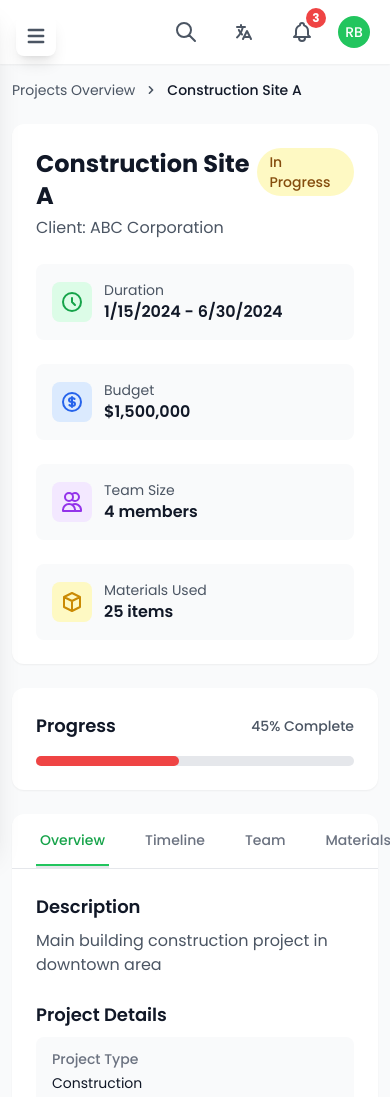
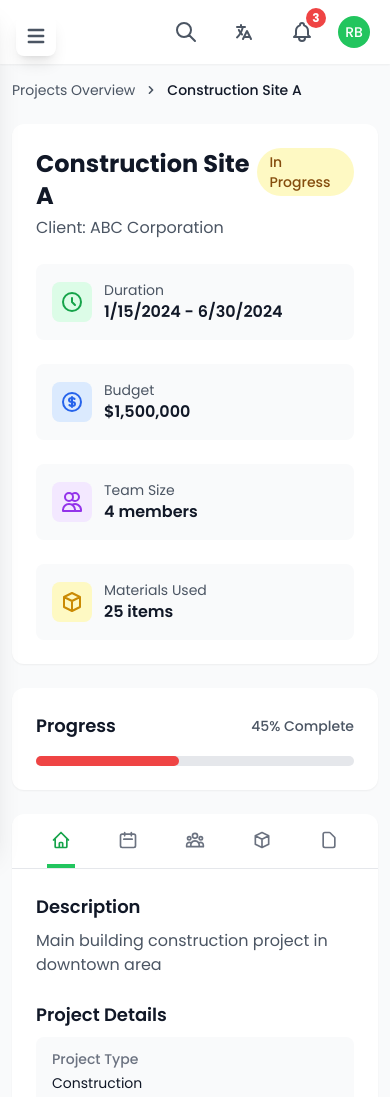
Before and after one commit to rachidfrex/construction-management-app, a React (Vite) app: page /projects/1 in a window 390 px wide. Shown: the top 1097 px of the page. Built offline with nearby package versions, Linux system fonts and the light colour scheme.

Commit message:
feat: enhance ProjectDetails component with new tabs and file management features

```diff
--- a/src/pages/dashboard/ProjectDetails.tsx
+++ b/src/pages/dashboard/ProjectDetails.tsx
@@ -10,7 +10,17 @@ import {
   HiOutlineClock,
   HiOutlineCurrencyDollar,
   HiOutlineUsers,
-  HiOutlineCube,
+  HiOutlineHome,
+  HiOutlineCalendar,
+  HiOutlineUserGroup,
+  HiOutlineCube ,
+  HiOutlineDocumentText,
+  HiOutlinePhotograph,
+  HiOutlineDocument,
+  HiOutlineDownload,
+  HiOutlineTrash,
+  HiOutlineDocumentAdd,
+  HiOutlineCloudUpload
 } from 'react-icons/hi';
 import Sidebar from '../../components/dashboard/Sidebar';
 import Header from '../../components/dashboard/Header';
@@ -146,6 +156,33 @@ const ProjectDetails = () => {
     'Delayed': 'bg-red-100 text-red-800',
     'Canceled': 'bg-gray-100 text-gray-800'
   };
+  const tabs = [
+    {
+      id: 'overview',
+      label: t('projects.tabs.overview'),
+      icon: <HiOutlineHome className="w-5 h-5" />
+    },
+    {
+      id: 'timeline',
+      label: t('projects.tabs.timeline'),
+      icon: <HiOutlineCalendar className="w-5 h-5" />
+    },
+    {
+      id: 'team',
+      label: t('projects.tabs.team'),
+      icon: <HiOutlineUserGroup className="w-5 h-5" />
+    },
+    {
+      id: 'materials',
+      label: t('projects.tabs.materials'),
+      icon: <HiOutlineCube className="w-5 h-5" />
+    },
+    {
+      id: 'files',
+      label: t('projects.tabs.files'),
+      icon: <HiOutlineDocument className="w-5 h-5" />
+    }
+  ];
 
   return (
     <div className="min-h-screen bg-gray-50">
@@ -253,25 +290,29 @@ const ProjectDetails = () => {
           {/* Tabs */}
           <div className="bg-white rounded-xl shadow-sm">
           <div className="border-b border-gray-200">
-            <nav className="flex space-x-8 px-6" aria-label="Tabs">
-              {[
-                { id: 'overview', label: t('projects.tabs.overview') },
-                { id: 'timeline', label: t('projects.tabs.timeline') },
-                { id: 'team', label: t('projects.tabs.team') },
-                { id: 'materials', label: t('projects.tabs.materials') }
-              ].map((tab) => (
+          <nav
+  className="flex w-full"
+  aria-label="Tabs"
+>
+  <div className={`w-full flex md:justify-start  justify-around px-4 md:px-6 ${
+    direction === 'rtl'
+      ? 'md:space-x-8 md:space-x-reverse'
+      : 'md:space-x-8'
+  }`}>
+    {tabs.map((tab) => (
       <motion.button
         key={tab.id}
         onClick={() => setActiveTab(tab.id)}
-                  className={`py-4 px-1 border-b-2 font-medium text-sm relative ${
+        className={`flex flex-col md:flex-row items-center gap-1 md:gap-2 py-4 px-1 border-b-2 font-medium text-sm relative ${
           activeTab === tab.id
-                      ? ' text-green-600'
+            ? 'text-green-600 border-green-500'
             : 'border-transparent text-gray-500 hover:text-gray-700 hover:border-gray-300'
         }`}
         whileHover={{ y: -1 }}
         whileTap={{ y: 0 }}
       >
-                  {tab.label}
+        <span className="md:hidden">{tab.icon}</span>
+        <span className="hidden md:block whitespace-nowrap">{tab.label}</span>
         {activeTab === tab.id && (
           <motion.div
             className="absolute bottom-0 left-0 right-0 h-0.5 bg-green-500"
@@ -280,6 +321,7 @@ const ProjectDetails = () => {
         )}
       </motion.button>
     ))}
+  </div>
 </nav>
           </div>
 
@@ -467,6 +509,95 @@ const ProjectDetails = () => {
                     </div>
                   </div>
                 )}
+                {activeTab === 'files' && (
+                  <div className="space-y-6">
+                    <div className="flex items-center justify-between mb-6">
+                      <h3 className="text-lg font-semibold text-gray-900">
+                        {t('projects.details.documents')}
+                      </h3>
+                      <motion.button
+                        whileHover={{ scale: 1.02 }}
+                        whileTap={{ scale: 0.98 }}
+                        className="flex items-center gap-2 text-sm text-green-600 hover:text-green-700"
+                      >
+                        <HiOutlineCloudUpload className="w-5 h-5" />
+                        {t('projects.form.uploadFiles')}
+                      </motion.button>
+                    </div>
+
+                    {project.files && project.files.length > 0 ? (
+                      <div className="grid grid-cols-1 md:grid-cols-2 lg:grid-cols-3 gap-4">
+                        {project.files.map((file) => (
+                          <motion.div
+                          key={file.id}
+                          initial={{ opacity: 0 }}
+                          animate={{ opacity: 1 }}
+                          className="bg-white border border-gray-200 rounded-lg p-4 transition-shadow"
+                        >
+                          <div className="flex items-center justify-center gap-3">
+                            {/* Icon Section */}
+                            <div className="flex-shrink-0">
+                              <div className="p-2 bg-gray-100 rounded-lg">
+                                {file.name.toLowerCase().endsWith('.pdf') ? (
+                                  <HiOutlineDocumentText className="w-6 h-6 text-red-500" />
+                                ) : file.name.toLowerCase().match(/\.(jpg|jpeg|png|gif)$/) ? (
+                                  <HiOutlinePhotograph className="w-6 h-6 text-blue-500" />
+                                ) : file.name.toLowerCase().match(/\.(doc|docx)$/) ? (
+                                  <HiOutlineDocument className="w-6 h-6 text-blue-600" />
+                                ) : (
+                                  <HiOutlineDocument className="w-6 h-6 text-gray-500" />
+                                )}
+                              </div>
+                            </div>
+
+                            {/* Content Section */}
+                            <div className="flex-1 min-w-0">
+                              <div className="flex items-start justify-between gap-2">
+                                <div className="flex-1 min-w-0">
+                                  <p className="text-sm font-medium text-gray-900 truncate">
+                                    {file.name}
+                                  </p>
+                                  <p className="text-xs text-gray-500">
+                                    {new Date(parseInt(file.id)).toLocaleDateString()}
+                                  </p>
+                                </div>
+
+                                {/* Actions */}
+                                <div className="flex-shrink-0 flex items-center gap-1">
+                                  <motion.button
+                                    whileHover={{ scale: 1.1 }}
+                                    whileTap={{ scale: 0.9 }}
+                                    className="p-1 text-gray-500 hover:text-blue-600 rounded-full hover:bg-blue-50"
+                                  >
+                                    <HiOutlineDownload className="w-5 h-5" />
+                                  </motion.button>
+                                  <motion.button
+                                    whileHover={{ scale: 1.1 }}
+                                    whileTap={{ scale: 0.9 }}
+                                    className="p-1 text-gray-500 hover:text-red-600 rounded-full hover:bg-red-50"
+                                  >
+                                    <HiOutlineTrash className="w-5 h-5" />
+                                  </motion.button>
+                                </div>
+                              </div>
+                            </div>
+                          </div>
+                        </motion.div>
+                        ))}
+                      </div>
+                    ) : (
+                      <div className="text-center py-12">
+                        <HiOutlineDocumentAdd className="mx-auto h-12 w-12 text-gray-400" />
+                        <h3 className="mt-2 text-sm font-medium text-gray-900">
+                          {t('projects.messages.noFiles')}
+                        </h3>
+                        <p className="mt-1 text-sm text-gray-500">
+                          {t('projects.messages.uploadFiles')}
+                        </p>
+                      </div>
+                    )}
+                  </div>
+                )}
             </motion.div>
           </AnimatePresence>
         </div>
```
Lines whose indentation alone changed are shown as unchanged.
